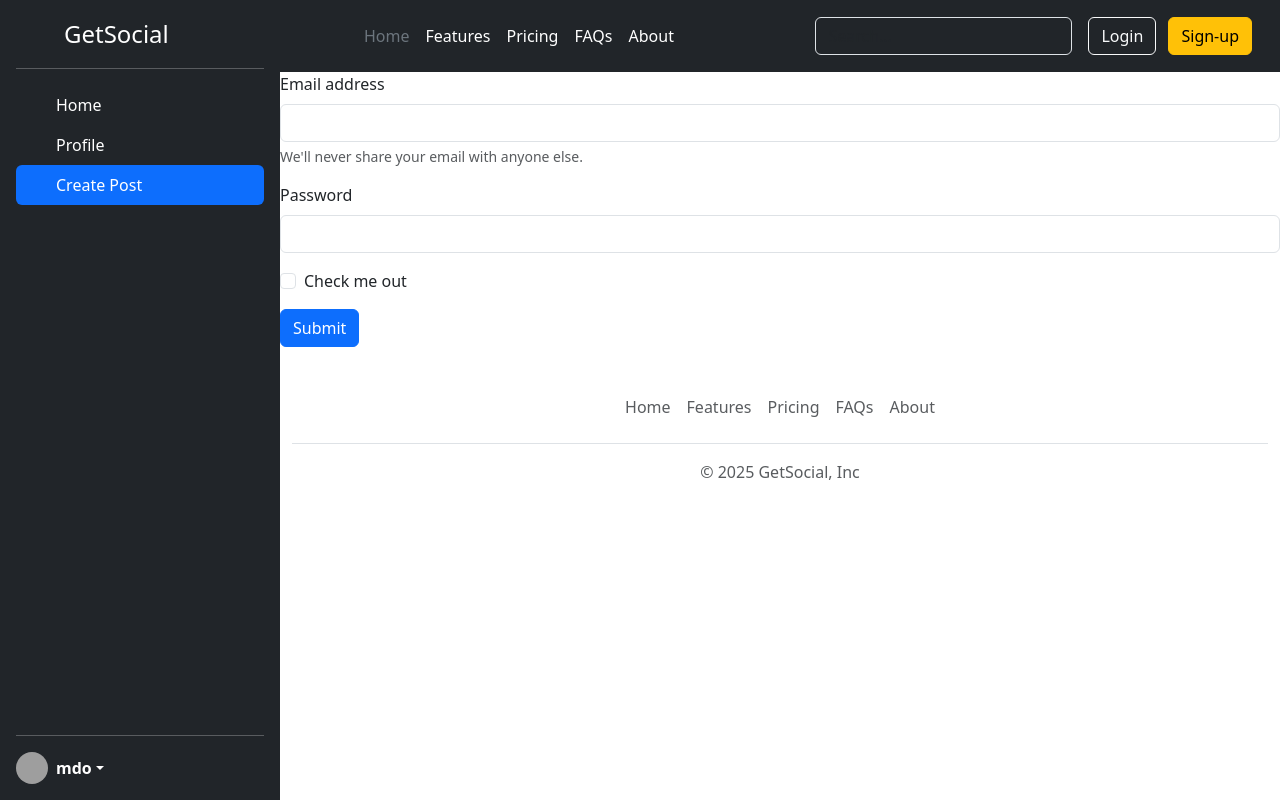
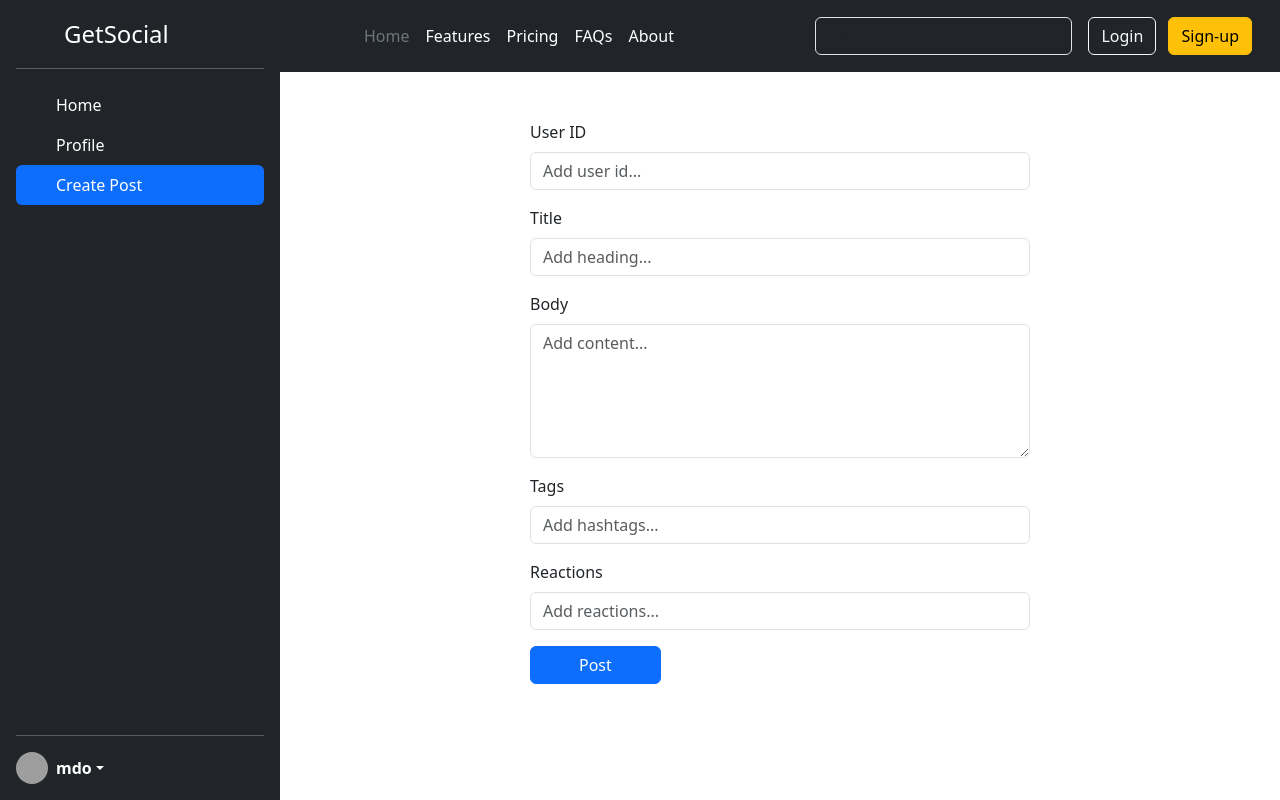
Before and after one commit to Rahulrai1998/Get-Social, a React (Vite) app: page / in a window 1280 px wide. Both pictures are taken after a click on the item "Create Post". Built offline with nearby package versions, Linux system fonts and the light colour scheme; grey boxes are pictures that could not be loaded.

Commit message:
ui refactors

```diff
--- a/src/App.css
+++ b/src/App.css
@@ -9,6 +9,7 @@ body {
 .post-list {
   display: block;
   max-width: 600px;
+  height: 100vh;
 }
 .post-card {
   display: block;
@@ -17,3 +18,7 @@ body {
   color: rgba(255, 1, 1, 0.68);
   cursor: pointer;
 }
+
+.form-container {
+  max-width: 50%;
+}
--- a/src/App.jsx
+++ b/src/App.jsx
@@ -19,11 +19,11 @@ function App() {
     <PostListProvider>
       <div className="d-flex" style={{ height: "100vh" }}>
         <Sidebar selectedTab={selectedTab} onTabClick={handleTabChange} />
-        <div className="w-100">
+        <div className="w-100 overflow-y-auto">
           <Header />
           {selectedTab === "Home" && <PostList />}{" "}
           {selectedTab === "CreatePost" && <CreatePostForm />}
-          <Footer />
+          {/* <Footer /> */}
         </div>
       </div>
     </PostListProvider>
--- a/src/components/CreatePostForm.jsx
+++ b/src/components/CreatePostForm.jsx
@@ -2,41 +2,68 @@ import React from "react";
 
 const CreatePostForm = () => {
   return (
-    <form>
-      <div className="mb-3">
-        <label htmlFor="exampleInputEmail1" className="form-label">
-          Email address
+    <div className="mx-auto my-5 form-container">
+      <form className="w-100">
+        <div className="mb-3" aria-label="post title">
+          <label htmlFor="post-userId" className="form-label">
+            User ID
           </label>
           <input
-          type="email"
+            type="text"
             className="form-control"
-          id="exampleInputEmail1"
-          aria-describedby="emailHelp"
+            id="post-userId"
+            placeholder="Add user id..."
           />
-        <div id="emailHelp" className="form-text">
-          We'll never share your email with anyone else.
         </div>
-      </div>
-      <div className="mb-3">
-        <label htmlFor="exampleInputPassword1" className="form-label">
-          Password
+        <div className="mb-3" aria-label="post title">
+          <label htmlFor="post-title" className="form-label">
+            Title
           </label>
           <input
-          type="password"
+            type="text"
             className="form-control"
-          id="exampleInputPassword1"
+            id="post-title"
+            placeholder="Add heading..."
           />
         </div>
-      <div className="mb-3 form-check">
-        <input type="checkbox" className="form-check-input" id="exampleCheck1" />
-        <label className="form-check-label" htmlFor="exampleCheck1">
-          Check me out
+        <div className="mb-3" aria-label="post body">
+          <label htmlFor="post-body" className="form-label">
+            Body
           </label>
+          <textarea
+            rows={5}
+            className="form-control"
+            id="post-body"
+            placeholder="Add content..."
+          />
         </div>
-      <button type="submit" className="btn btn-primary">
-        Submit
+        <div className="mb-3" aria-label="post title">
+          <label htmlFor="post-hashtags" className="form-label">
+            Tags
+          </label>
+          <input
+            type="text"
+            className="form-control"
+            id="post-hashtags"
+            placeholder="Add hashtags..."
+          />
+        </div>
+        <div className="mb-3" aria-label="post title">
+          <label htmlFor="post-reactions" className="form-label">
+            Reactions
+          </label>
+          <input
+            type="number"
+            className="form-control"
+            id="post-reactions"
+            placeholder="Add reactions..."
+          />
+        </div>
+        <button type="submit" className="btn btn-primary px-5">
+          Post
         </button>
       </form>
+    </div>
   );
 };
 
--- a/src/components/Footer.jsx
+++ b/src/components/Footer.jsx
@@ -2,9 +2,9 @@ import React from "react";
 
 const Footer = () => {
   return (
-    <div className="container">
+    <div className="container sticky-bottom bg-light">
       {" "}
-      <footer className="py-3 my-4">
+      <footer className="py-3 mt-4">
         {" "}
         <ul className="nav justify-content-center border-bottom pb-3 mb-3">
           {" "}
--- a/src/components/Header.jsx
+++ b/src/components/Header.jsx
@@ -2,7 +2,7 @@ import React from "react";
 
 const Header = () => {
   return (
-    <header className="p-3 text-bg-dark">
+    <header className="p-3 text-bg-dark sticky-top">
       {" "}
       <div className="container">
         {" "}
--- /dev/null
+++ b/src/components/NoData.jsx
@@ -0,0 +1,15 @@
+import React from "react";
+import noresults from "../assets/no-results.png";
+
+const NoData = () => {
+  return (
+    <div className="d-flex justify-content-center align-items-center h-75">
+      <h3 className="text-center m-3">
+        <img src={noresults} alt="" className="d-inline-block mx-2" />
+        <small class="text-body-secondary">Nothing here...</small>
+      </h3>
+    </div>
+  );
+};
+
+export default NoData;
--- a/src/components/PostList.jsx
+++ b/src/components/PostList.jsx
@@ -1,18 +1,15 @@
 import React, { useContext } from "react";
 import PostCard from "./PostCard";
 import { PostListContext } from "../store/PostListProvider";
-import noresults from "../assets/no-results.png";
+
+import NoData from "./NoData";
 
 const PostList = () => {
   const { postList } = useContext(PostListContext);
+
+  if (postList.length === 0) return <NoData />;
   return (
     <div className="mx-auto post-list">
-      {postList.length === 0 && (
-        <h3 className="text-center m-3">
-          <img src={noresults} alt="" className="d-inline-block mx-2" />
-          <small class="text-body-secondary">Nothing here...</small>
-        </h3>
-      )}
       {postList.map((post) => (
         <PostCard {...post} key={post.id} />
       ))}
```
Lines whose indentation alone changed are shown as unchanged.
